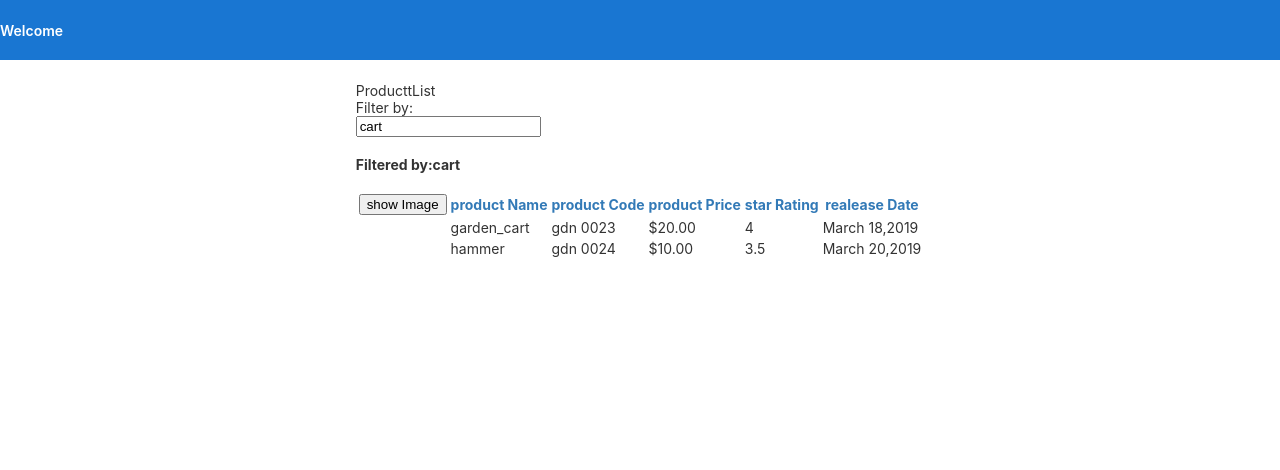
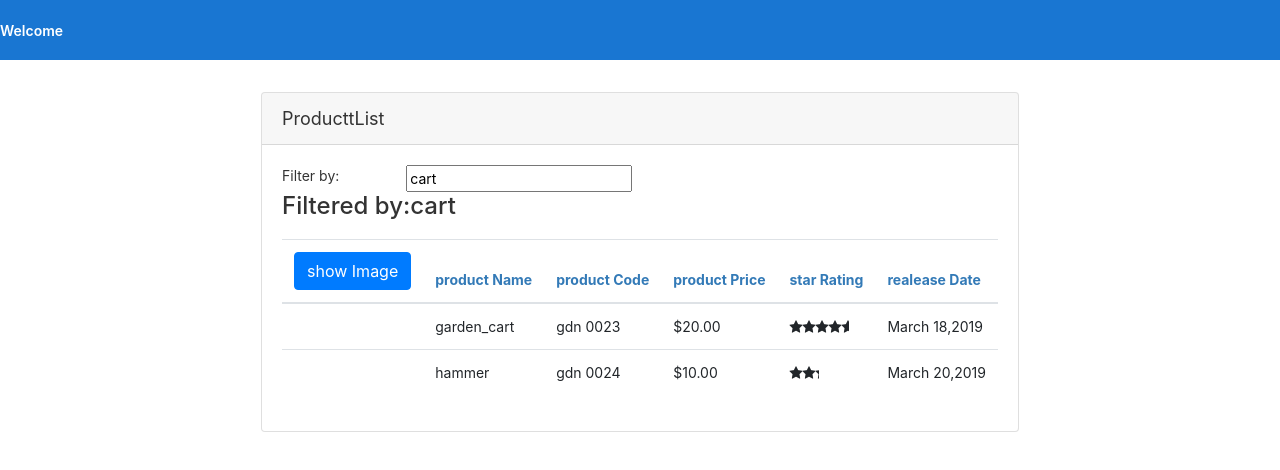
Before and after one commit to saharNofal/AngularGettingStarted, an Angular app: page / in a window 1280 px wide. Shown: the top 470 px of the page. Built offline with nearby package versions, Linux system fonts and the light colour scheme.

Commit message:
Co-authored-by: Mahmoud Farahat <mahmoud_farahat@msn.com>

```diff
--- a/package.json
+++ b/package.json
@@ -19,7 +19,9 @@
     "@angular/platform-browser": "~9.1.11",
     "@angular/platform-browser-dynamic": "~9.1.11",
     "@angular/router": "~9.1.11",
+    "angular-font-awesome": "^3.1.2",
     "bootstrap": "^4.5.0",
+    "font-awesome": "^4.7.0",
     "jquery": "^3.5.1",
     "rxjs": "~6.5.4",
     "tslib": "^1.10.0",
--- a/src/app/app.module.ts
+++ b/src/app/app.module.ts
@@ -4,12 +4,14 @@ import { FormsModule } from '@angular/forms'
 import { AppComponent } from './app.component';
 import { ProductLstComponent } from './products/productList.component';
 import { ConvertToSpacesPipe } from './shared/convert-to-spaces.pipe';
+import { StarComponent } from './shared/star.component';
 
 @NgModule({
   declarations: [
     AppComponent,
     ProductLstComponent,
-    ConvertToSpacesPipe
+    ConvertToSpacesPipe,
+    StarComponent
     ],
   imports: [
     BrowserModule,
--- a/src/app/products/productList.component.html
+++ b/src/app/products/productList.component.html
@@ -36,7 +36,7 @@
               <td>{{product.productName}}</td>
               <td>{{product.productCode| lowercase | ConvertToSpaces :'-'}}</td>
               <td>{{product.price| currency: 'USD':'symbol' :'1.2-2'}}</td>
-              <td>{{product.starRating}}</td>
+              <td><pm-star [rating]='product.starRating' (ratingClicked)="onRatingClicked($event)" ></pm-star></td>
               <td>{{product.realeaseDate}}</td>
             </tr>
           </tbody>
--- a/src/app/products/productList.component.ts
+++ b/src/app/products/productList.component.ts
@@ -49,11 +49,15 @@ products: IProduct[]=[{
   "realeaseDate":"March 20,2019",
   "description":"hammer description",
   "price":10,
-  "starRating":3.5,
+  "starRating":2,
   "imageUrl":"assets/images/hammer.png"
   }];
 
   ToggelImage(): void {
   this.showImage= ! this.showImage;
   }
+
+  onRatingClicked (message : string):void{
+    this.pageTitle= 'product list '+message;
+  }
 }
--- /dev/null
+++ b/src/app/shared/star.component.css
@@ -0,0 +1,6 @@
+.crop {
+    overflow: hidden;
+  }
+  div {
+    cursor: pointer;
+  }
--- /dev/null
+++ b/src/app/shared/star.component.html
@@ -0,0 +1,9 @@
+<div class="crop" [style.width.px]="startWidth" [title]="rating" (click)="onClick()" >
+    <div style="width: 75px;">
+        <span class="fa fa-star"></span>
+        <span class="fa fa-star"></span>
+        <span class="fa fa-star"></span>
+        <span class="fa fa-star"></span>
+        <span class="fa fa-star"></span>
+    </div>
+</div>
--- /dev/null
+++ b/src/app/shared/star.component.ts
@@ -0,0 +1,20 @@
+import { Component, OnChanges, SimpleChanges, Input, Output, EventEmitter } from '@angular/core';
+
+@Component({
+    selector:"pm-star",
+    templateUrl:"./star.component.html",
+    styleUrls:['./star.component.css']
+})
+export class StarComponent  implements OnChanges{
+
+   @Input() rating : number;
+    startWidth : number;
+   @Output() ratingClicked: EventEmitter<string> = new EventEmitter<string>();
+
+    ngOnChanges(changes: SimpleChanges): void {
+       this.startWidth =this.rating * 75/5;
+    }
+    onClick ():void{
+        this.ratingClicked.emit(`clicked ${this.rating}`)
+    }
+}
--- a/src/styles.css
+++ b/src/styles.css
@@ -1 +1,14 @@
 /* You can add global styles to this file, and also import other style files */
+@import "~bootstrap/dist/css/bootstrap.min.css";
+@import "~font-awesome/css/font-awesome.min.css";
+div.card-header {
+  font-size: large;
+}
+
+div.card {
+  margin-top: 10px;
+}
+
+.table {
+  margin-top: 10px;
+}
```
Also changed, not shown: 1 other file (tests, documents, lock files or other folders).
